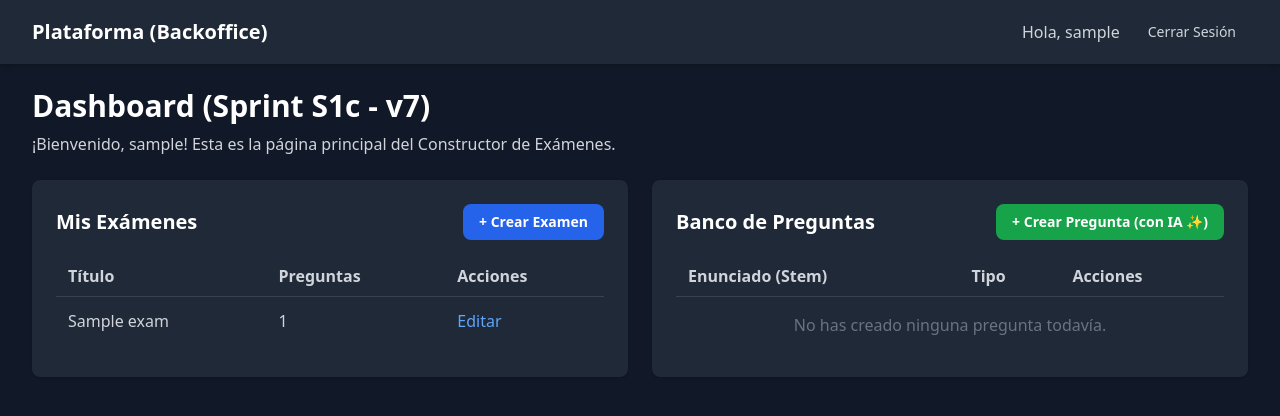
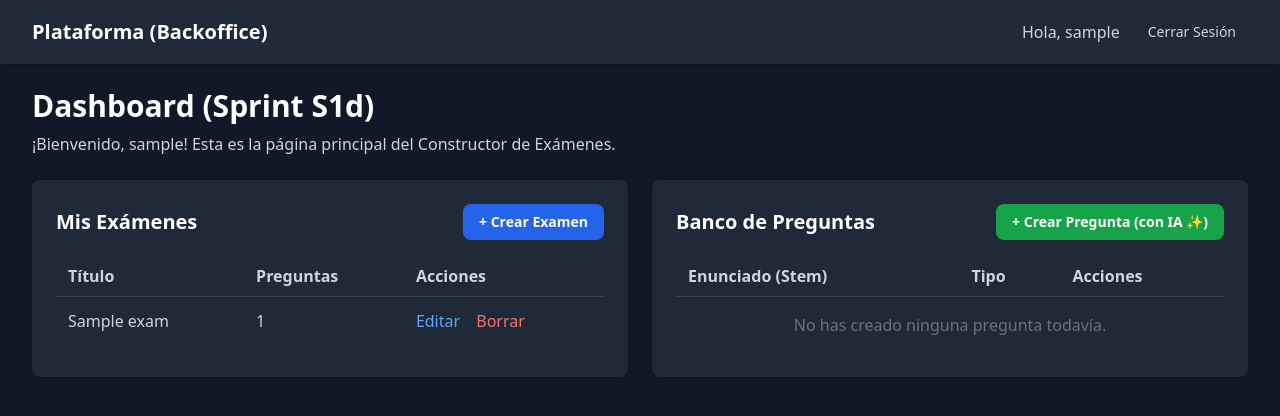
Before and after one commit to pacinidiego/plataforma-examenes-mvp, a Django app: page /backoffice/ in a window 1280 px wide. Shown: the top 416 px of the page. Run offline with Django 5.2, Linux system fonts and the light colour scheme; a user stored in the database is signed in; tables that the repository leaves empty hold one stand-in row (values such as "Sample post"); data that the repository does not hold is empty; parts of the project's set-up code (start-up, migrations or seed data) failed here and were passed over; some libraries are stand-ins or nearby versions.

Commit message:
Update dashboard.html

```diff
--- a/templates/backoffice/dashboard.html
+++ b/templates/backoffice/dashboard.html
@@ -31,7 +31,7 @@
 <div class="max-w-7xl mx-auto py-6 px-4 sm:px-6 lg:px-8">
     <header>
         <h1 class="text-3xl font-bold text-white">
-            Dashboard (Sprint S1c - v7)
+            Dashboard (Sprint S1d)
         </h1>
         <p class="mt-2 text-gray-300">
             ¡Bienvenido, {{ user.username }}! Esta es la página principal del Constructor de Exámenes.
@@ -47,10 +47,11 @@
                         hx-get="{% url 'backoffice:exam_create' %}"
                         hx-target="#modal-content"
                         hx-swap="innerHTML"
-                        x-on:click.prevent="showModal = true"  title="Crear un nuevo examen (solo título)">
+                        x-on:click.prevent="showModal = true"
+                        title="Crear un nuevo examen (solo título)">
                     + Crear Examen
                 </button>
-                </div>
+            </div>
 
             <div class="overflow-x-auto">
                 <table class="min-w-full text-gray-300">
@@ -61,13 +62,21 @@
                             <th class="py-2 px-3 text-left">Acciones</th>
                         </tr>
                     </thead>
-                    <tbody class="divide-y divide-gray-700">
+                    <tbody class="divide-y divide-gray-700" id="exam-table-body">
                         {% for exam in exam_list %}
                             <tr id="exam-row-{{ exam.id }}">
                                 <td class="py-3 px-3">{{ exam.title }}</td>
                                 <td class="py-3 px-3">{{ exam.items.count }}</td>
-                                <td class="py-3 px-3">
+                                <td class="py-3 px-3 space-x-3">
                                     <a href="{% url 'backoffice:exam_constructor' exam.id %}" class="text-blue-400 hover:text-blue-300">Editar</a>
+
+                                    <button class="text-red-400 hover:text-red-300"
+                                            hx-delete="{% url 'backoffice:exam_delete' exam.pk %}"
+                                            hx-target="closest tr"
+                                            hx-swap="outerHTML"
+                                            hx-confirm="¿Estás seguro de que quieres borrar el examen '{{ exam.title }}'? Esta acción no se puede deshacer.">
+                                        Borrar
+                                    </button>
                                     </td>
                             </tr>
                         {% empty %}
@@ -109,13 +118,21 @@
                             <tr id="item-row-{{ item.id }}">
                                 <td class="py-3 px-3">{{ item.stem|truncatechars:50 }}</td>
                                 <td class="py-3 px-3">{{ item.get_item_type_display }}</td>
-                                <td class="py-3 px-3">
+                                <td class="py-3 px-3 space-x-3">
                                     <button class="text-blue-400 hover:text-blue-300"
                                             hx-get="{% url 'backoffice:item_edit' item.id %}"
                                             hx-target="#modal-content"
                                             hx-swap="innerHTML"
                                             x-on:click.prevent="showModal = true">
                                         Editar
+                                    </button>
+
+                                    <button class="text-red-400 hover:text-red-300"
+                                            hx-delete="{% url 'backoffice:item_delete' item.pk %}"
+                                            hx-target="closest tr"
+                                            hx-swap="outerHTML"
+                                            hx-confirm="¿Estás seguro de que quieres borrar esta pregunta del banco? Será eliminada de cualquier examen que la esté usando.">
+                                        Borrar
                                     </button>
                                     </td>
                             </tr>
```
